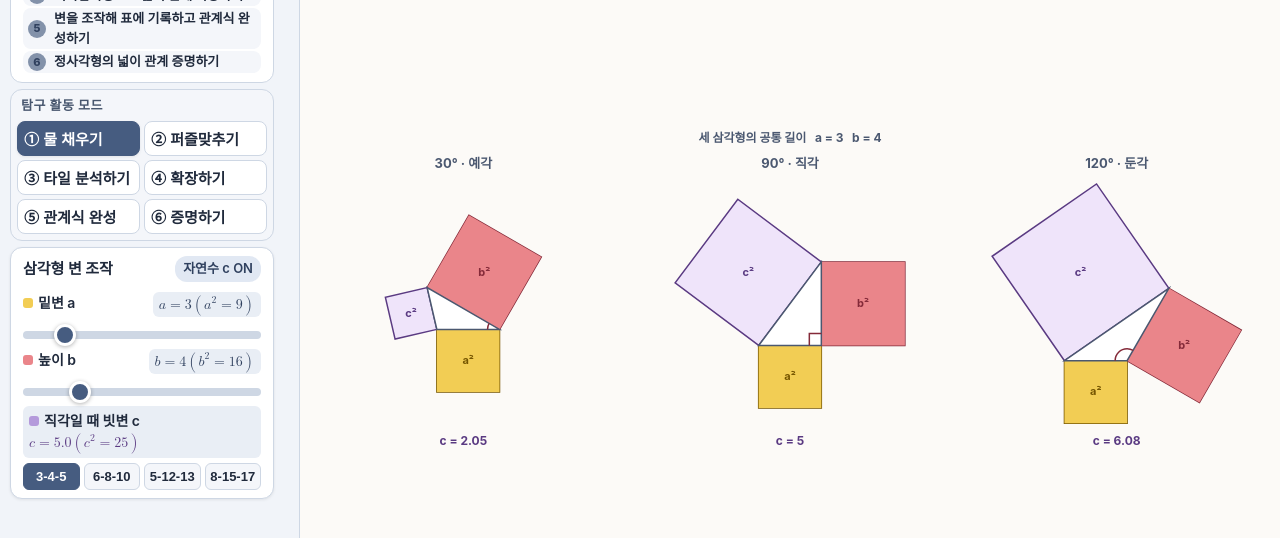
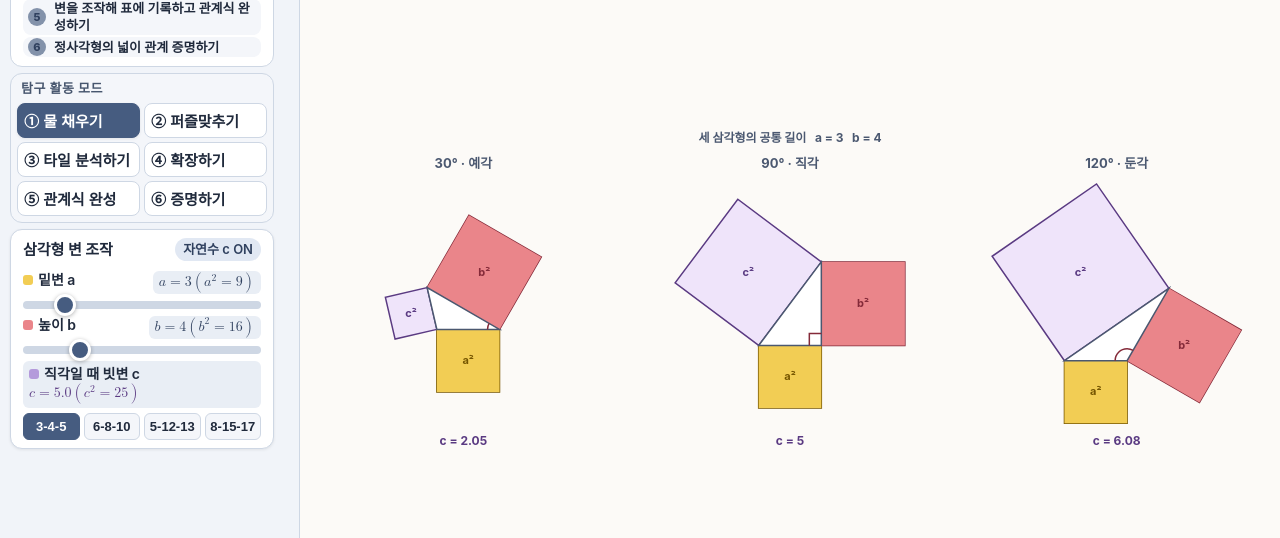
Before and after one commit to dkim-23/bruner, a plain HTML site: page index.html in a window 1280 px wide. Shown: the part 184-722 px from the top of the page. Drawn offline with Linux system fonts and the light colour scheme.

Commit message:
Fit sidebar controls in shorter desktop windows

```diff
--- a/index.html
+++ b/index.html
@@ -184,6 +184,7 @@
       gap: 6px;
       overflow-y: auto;
       scrollbar-gutter: stable;
+      line-height: 1.3;
     }
 
     .panel-left > * { flex-shrink: 0; }
@@ -337,6 +338,8 @@
     }
 
     .custom-range {
+      display: block;
+      margin-block: 7px;
       width: 100%;
       height: 8px;
       border-radius: 4px;
@@ -505,7 +508,7 @@
 
     .mission-item.completed {
       background: var(--highlight);
-      border: 1px solid var(--highlight-border);
+      box-shadow: inset 0 0 0 1px var(--highlight-border);
     }
 
     .mission-badge {
```
